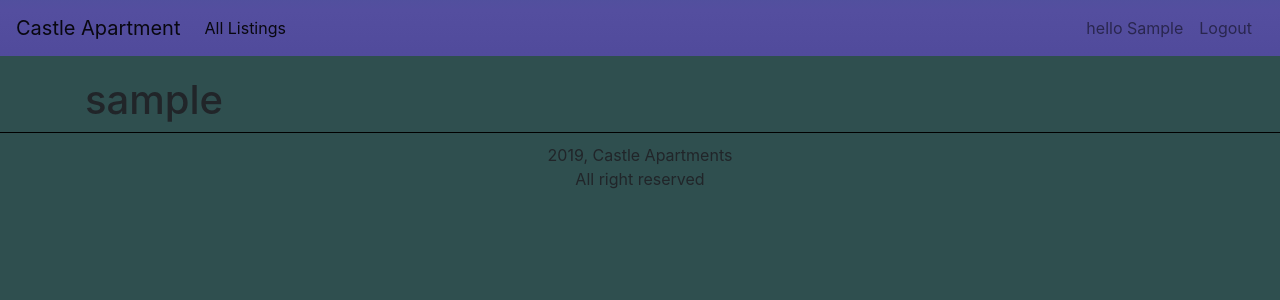
After one commit to Svavar16/CastleApartment, a Django app: page /user/profile/1 in a window 1280 px wide. The commit adds this page. Shown: the top 300 px of the page. Run offline with Django 3.2, Linux system fonts and the light colour scheme; tables that the repository leaves empty hold one stand-in row (values such as "Sample post"); some libraries are stand-ins or nearby versions.

Commit message:
Add user profile

```diff
--- a/Apartments/views.py
+++ b/Apartments/views.py
@@ -1,3 +1,4 @@
+from django.contrib.auth.decorators import login_required
 from django.shortcuts import render, redirect, get_object_or_404
 from Apartments.forms.apartments_form import ApartmentsCreateForm, LocationCreateForm
 from Apartments.models import ApartmentImage, Apartments
@@ -46,7 +47,7 @@ def get_apartment_by_id(request, id):
         'apartments': get_object_or_404(Apartments, pk=id)
     })
 
-
+@login_required
 def create_apartment(request):
     if request.method == 'POST':
         apartment_form = ApartmentsCreateForm(data=request.POST)
@@ -68,12 +69,13 @@ def create_apartment(request):
         'location_form': location_form,
     })
 
-
+@login_required
 def delete_apartment(request, id):
     apartment = get_object_or_404(Apartments, pk=id)
     apartment.delete()
     return redirect('apartment-index')
 
+@login_required
 def change_price(request, id):
     if request.method == 'POST':
         price_form = ChangePriceForm(data=request.POST)
--- a/User/urls.py
+++ b/User/urls.py
@@ -7,4 +7,5 @@ urlpatterns = [
     path('login', LoginView.as_view(template_name='user/login.html'), name="login"),
     path('logout', LogoutView.as_view(next_page='login'), name='logout'),
     path('credit_card', views.addCard, name='credit_card'),
+    path(r'profile/<int:id>', views.getUserProfile, name='user_profile')
 ]
--- a/User/views.py
+++ b/User/views.py
@@ -1,6 +1,6 @@
 from django import forms
 from django.contrib.auth.models import User
-from django.shortcuts import render, redirect
+from django.shortcuts import render, redirect, get_object_or_404
 from User.forms.create_card import CreateCardForm
 from User.forms.create_user import CreateUserForm
 
@@ -21,6 +21,7 @@ def register(request):
         'form': CreateUserForm()
     })
 
+
 def addCard(request):
     if request.method == 'POST':
         form = CreateCardForm(data=request.POST)
@@ -36,3 +37,9 @@ def addCard(request):
     return render(request, 'user/credit_card.html', {
         'form': CreateCardForm()
     })
+
+
+def getUserProfile(request, id):
+    return render(request, 'User/user_profile.html', {
+        'user': get_object_or_404(User, pk=id)
+    })
--- /dev/null
+++ b/templates/User/user_profile.html
@@ -0,0 +1,6 @@
+{% extends 'base.html' %}
+
+{% block content %}
+    <h1>{{ user.username }}</h1>
+
+{% endblock %}
--- a/templates/base.html
+++ b/templates/base.html
@@ -15,7 +15,7 @@
 </head>
 <body id="body-color">
     <nav class="navbar navbar-expand-lg navbar-light bg-light">
-        <a class="navbar-brand" href="{% url 'apartment-index' %}">Castle Apartment</a>
+        <a class="navbar-brand" href="/">Castle Apartment</a>
         <button class="navbar-toggler" type="button" data-toggle="collapse" data-target="#navbarNavAltMarkup" aria-controls="navbarNavAltMarkup" aria-expanded="false" aria-label="Toggle navigation">
             <span class="navbar-toggler-icon"></span>
         </button>
@@ -25,7 +25,7 @@
         </div>
           {% if user.is_authenticated %}
             <div class = "ml-auto mr-1 navbar-nav test-right ml-auto mr-1">
-                <h5 class="hello-user-h5">hello {{ user.first_name }}</h5>
+                <a class="nav-item nav-link" href="user/profile/{{ user.id }}">hello {{ user.first_name }}</a>
                 <a class="nav-item nav-link" href="{% url 'logout' %}">Logout</a>
             </div>
           {% else %}
```
